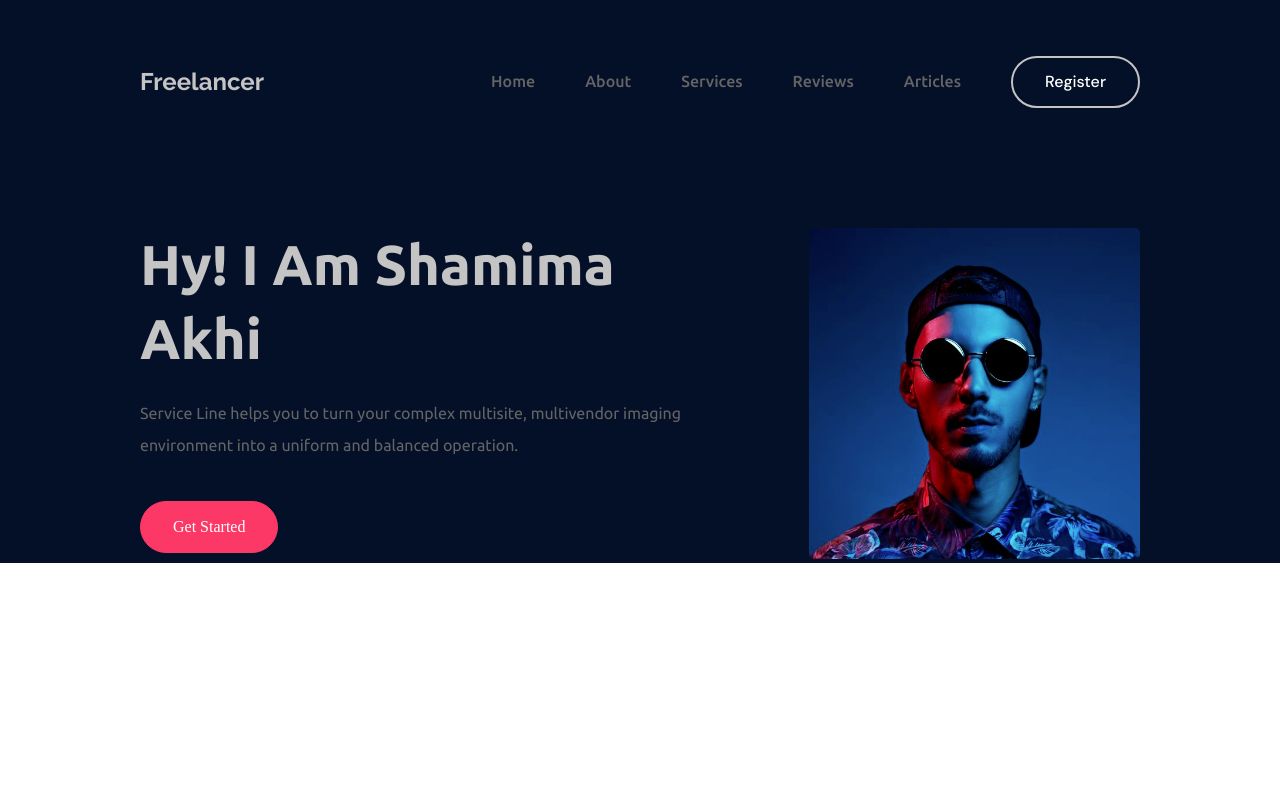
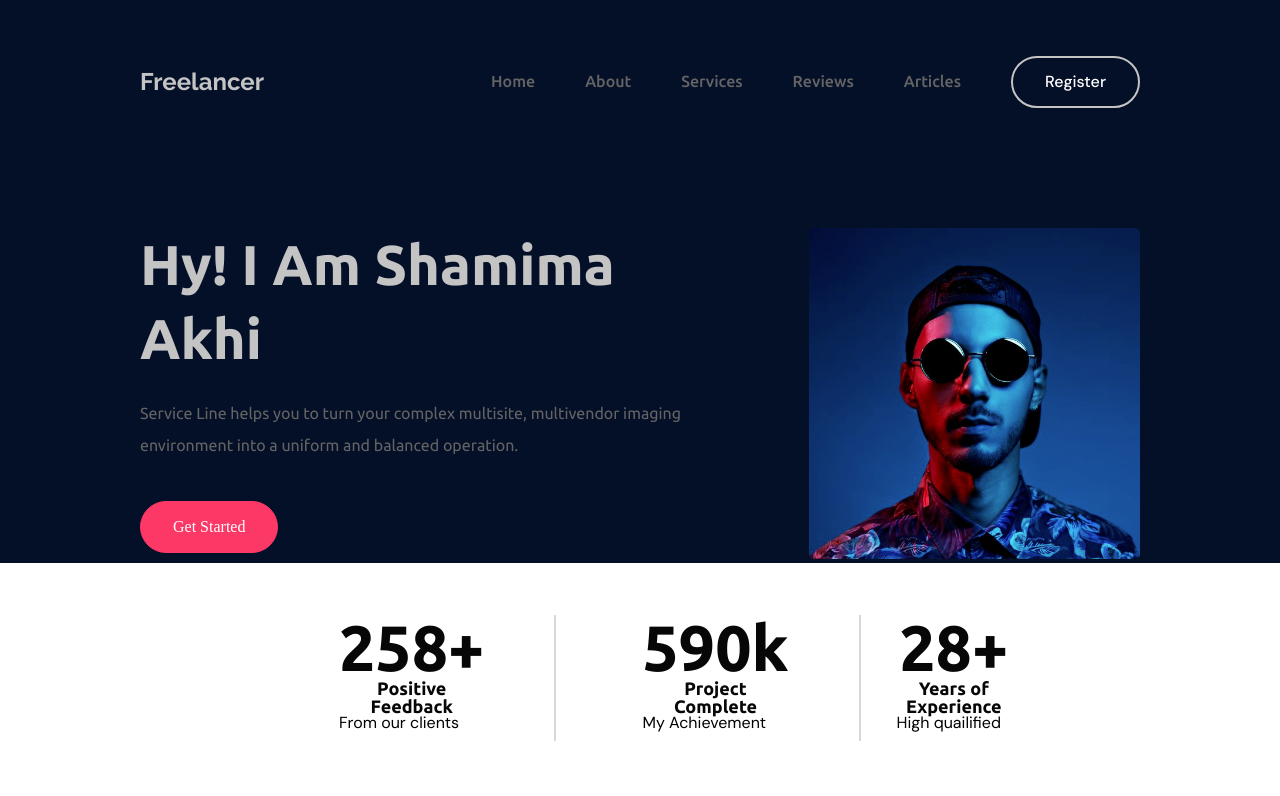
Before and after one commit to AtampuriEmmanuel/freelancer, a plain HTML site: page index.html in a window 1280 px wide. Drawn offline with nearby package versions, Linux system fonts and the light colour scheme.

Commit message:
worked on statistics section

```diff
--- a/index.html
+++ b/index.html
@@ -49,6 +49,25 @@
         />
       </div>
     </section>
+    <section class="statistis">
+        <div class="feedback">
+            <h1>258+</h1>
+            <h4>Positive Feedback</h4>
+            <p>From our clients</p>
+
+        </div>
+        <div class="project">
+            <h1>590k</h1>
+            <h4>Project Complete</h4>
+            <p>My Achievement</p>
+        </div>
+        <div class="years">
+            <h1>28+</h1>
+            <h4>Years of Experience</h4>
+            <p>High quailified</p>
+
+        </div>
+    </section>
     <script>
       feather.replace();
 
--- a/styles/hero.css
+++ b/styles/hero.css
@@ -85,3 +85,72 @@
     padding: 3.75rem 8.75rem 0;
   }
 }
+
+.statistis h1 {
+  font-family: "Ubuntu", sans-serif;
+  font-weight: 700;
+  font-size: 2.5rem;
+  line-height: 100%;
+  letter-spacing: -0.5%;
+  text-align: center;
+  color: #070707;
+}
+
+.statistis h4 {
+  font-family: "Ubuntu", sans-serif;
+  font-weight: 700;
+  font-size: 1.125rem;
+  line-height: 100%;
+  letter-spacing: -0.5%;
+  text-align: center;
+  color: #070707;
+}
+.statistis p {
+  font-family: "DM Sans", sans-serif;
+  font-weight: 400;
+  font-size: 1rem;
+  line-height: 100%;
+  letter-spacing: -0.5%;
+  margin-bottom: 10px;
+}
+.statistis {
+  background-color: #ffffff;
+  display: flex;
+  align-items: center;
+  flex-direction: column;
+  gap: 1rem;
+  paddin;
+}
+.feedback,
+.project {
+  border-bottom: 1px solid #d8d8d8;
+}
+
+/* styling the experience section for desktop */
+@media screen and (min-width: 1024px) {
+  .statistis h1 {
+    font-size: 4rem;
+  }
+
+  .statistis h4 {
+    font-size: 1.125rem;
+  }
+
+  .statistis {
+    flex-direction: row;
+    justify-content: center;
+    padding: 3.265rem 16.813rem;
+    text-align: left;
+  }
+
+  .feedback,
+  .project {
+    border-bottom: none;
+    padding: 0px 4.375rem;
+    border-right: 2px solid #d8d8d8;
+  }
+
+  .years {
+    margin-left: 1.25rem;
+  }
+}
```
